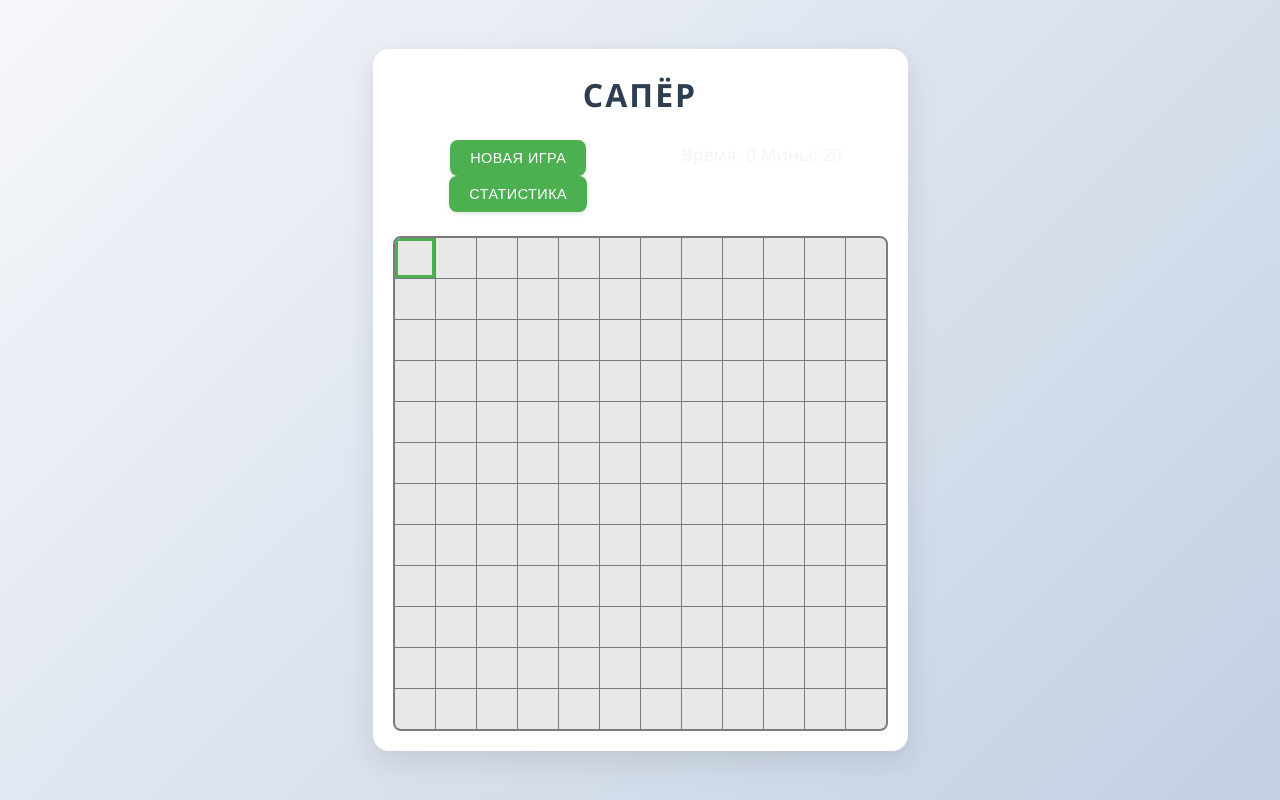
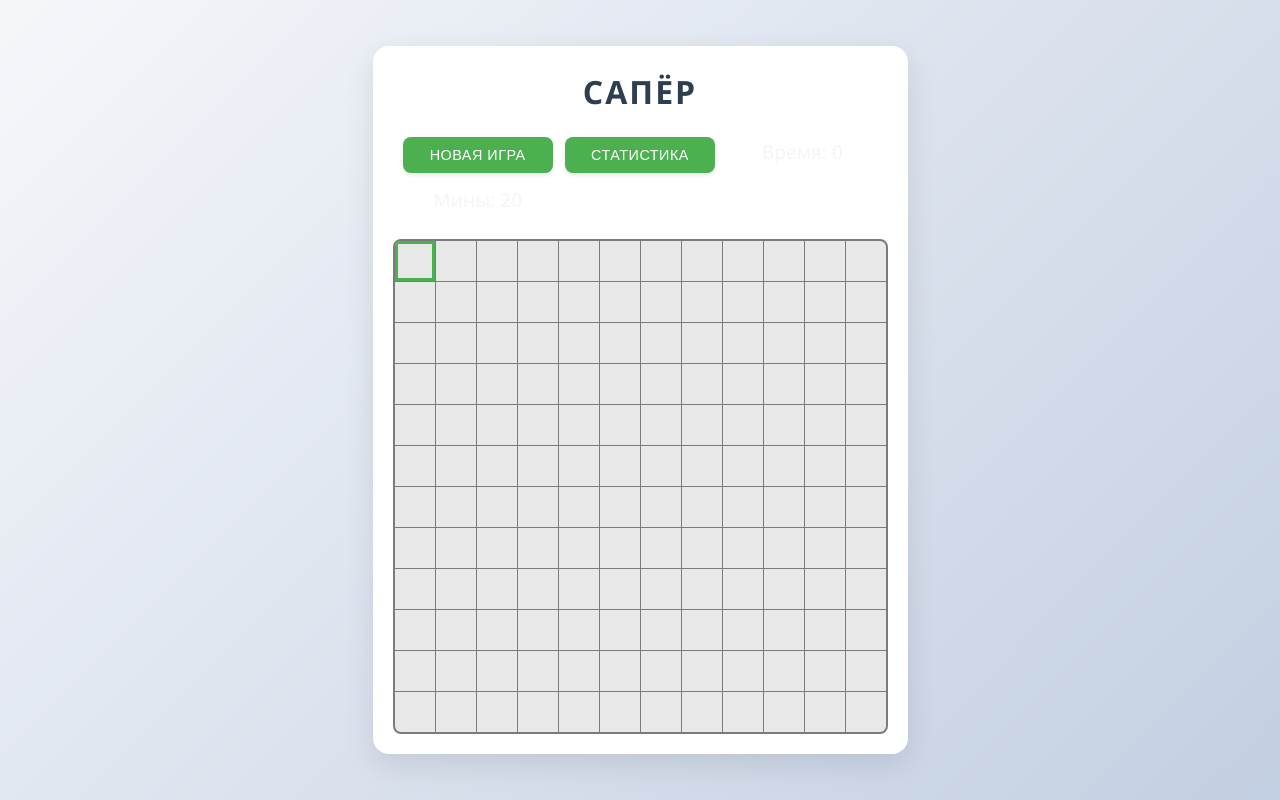
Before and after one commit to SNAcorp/shabalin, a FastAPI app: page /mineswipper in a window 1280 px wide. Run offline with FastAPI, Linux system fonts and the light colour scheme.

Commit message:
Innitial Commit

```diff
--- a/app/static/style.css
+++ b/app/static/style.css
@@ -56,6 +56,10 @@ h1 {
     gap: 12px;
     margin: 20px 0;
     padding: 0 10px;
+    font-size: 1.2rem;
+    color: whitesmoke;
+    font-weight: 500;
+    text-align: center;
 }
 
 button {
@@ -105,13 +109,6 @@ button:active {
     touch-action: manipulation;
 }
 
-.inf {
-    font-size: 1.1rem;
-    color: whitesmoke;
-    font-weight: 500;
-    text-align: center;
-
-}
 
 .cell {
     width: var(--cell-size);
--- a/app/templates/mineswipper.html
+++ b/app/templates/mineswipper.html
@@ -11,14 +11,10 @@
         <header>
             <h1>Сапёр</h1>
             <div class="game-controls">
-                <p class="inf">
                 <button id="newGame">Новая игра</button>
                 <button id="showStats">Статистика</button>
-                </p>
-                <p class="inf">
                 <span id="timer">Время: 0</span>
                 <span id="mines">Мины: 0</span>
-                </p>
             </div>
         </header>
 
```
